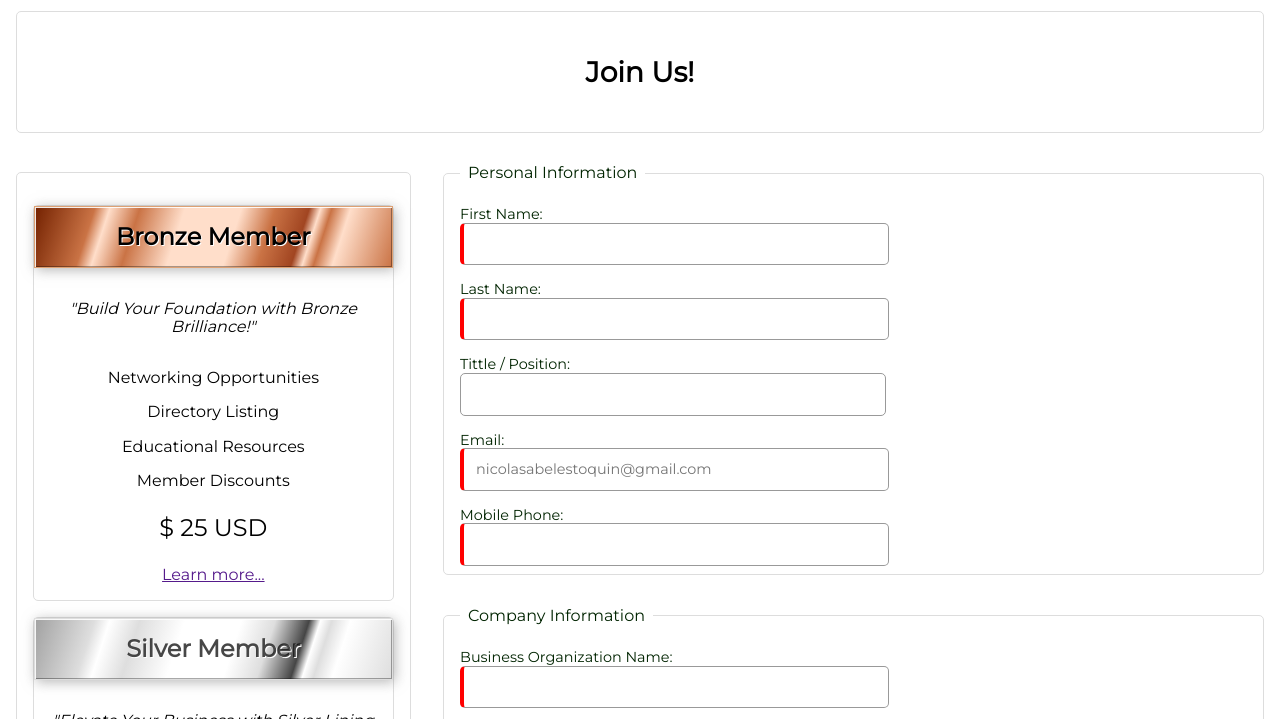
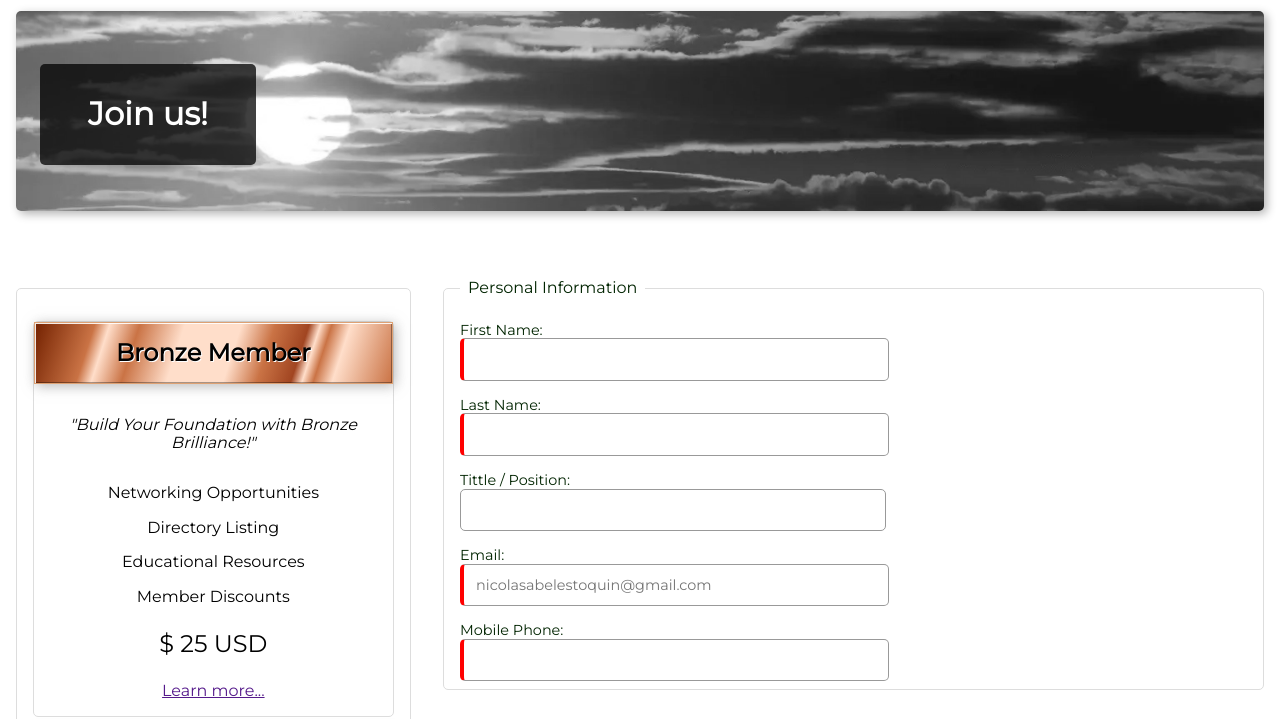
Before and after one commit to estoquin/wdd230, a plain HTML site: page chamber/join.html in a window 1280 px wide. Shown: the part 61-780 px from the top of the page. Drawn offline with Linux system fonts and the light colour scheme.

Commit message:
Added banner to Join us

```diff
--- a/chamber/join.html
+++ b/chamber/join.html
@@ -44,8 +44,9 @@
         </nav>
     </header>
 
-    <div id="join-banner">
-        <h3>Join Us!</h3>
+    <div id="discoverbanner">
+        <h1 id="discovertittle">Join us!</h1>
+        <img id="discoverimg" src="./images/discoverbanner.webp" alt="">
     </div>
 
     <!-- 3/9 Task done -->
```
